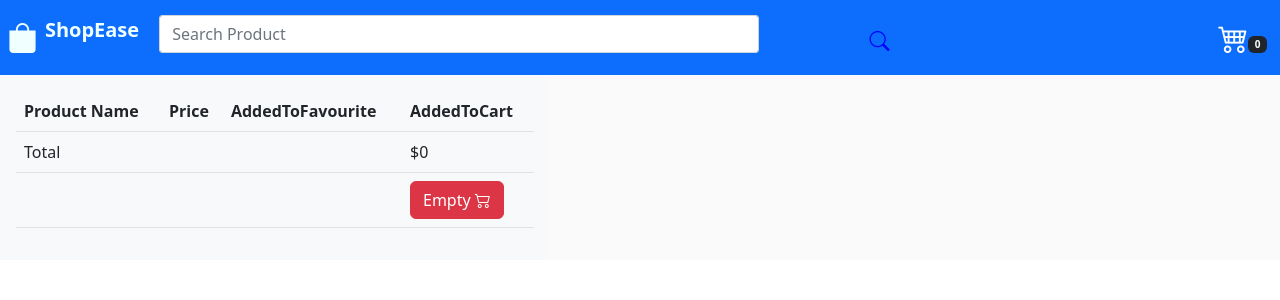
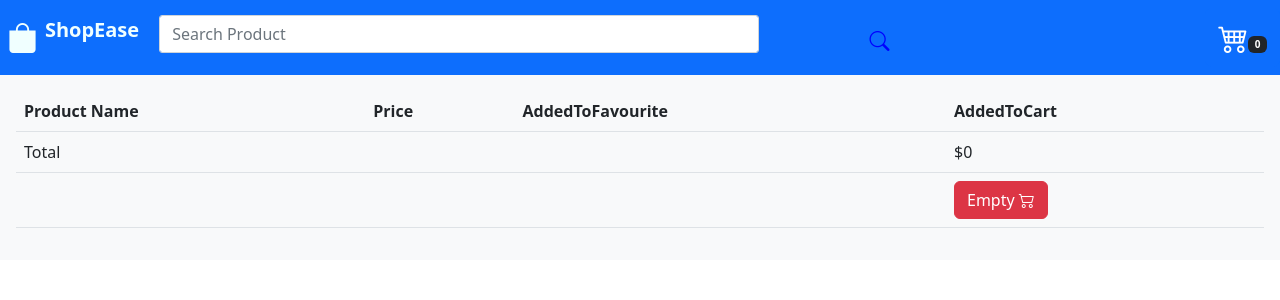
Before and after one commit to zerry101/ShopEase, an Angular app: page /cart in a window 1280 px wide. Shown: the top 300 px of the page. Built offline with nearby package versions, Linux system fonts and the light colour scheme.

Commit message:
cart size modified

```diff
--- a/src/app/app.component.scss
+++ b/src/app/app.component.scss
@@ -21,7 +21,7 @@
 
 
 mat-drawer{
-  width: 550px;
+  width: auto;
   // overflow-y: scroll;
  height: 100%;
 //  top:0;
--- a/src/app/components/cart/cart.component.scss
+++ b/src/app/components/cart/cart.component.scss
@@ -1,3 +1,3 @@
 #side-cart{
-  max-width: 550px;
+  max-width: auto;
 }
```
